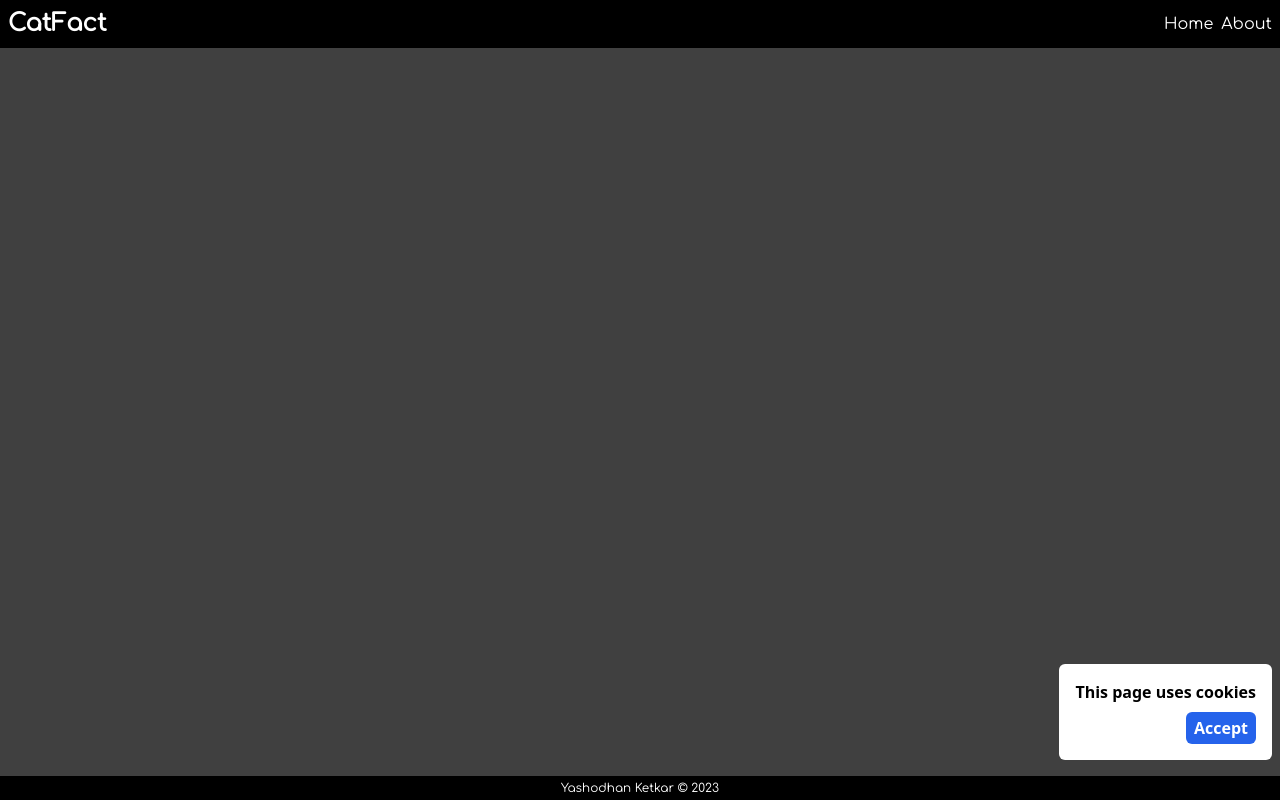
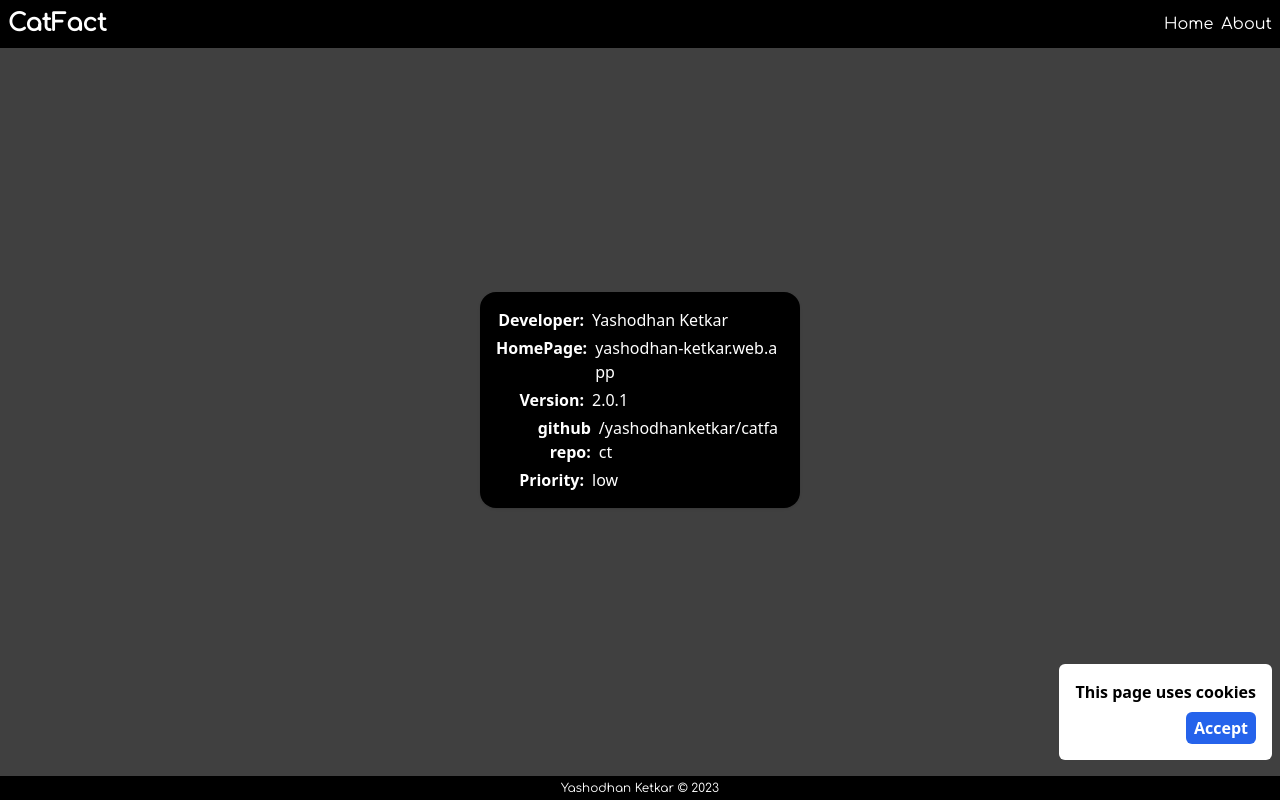
Before and after one commit to yashodhanketkar/catfact, a React (Vite) app: page /catfact/about in a window 1280 px wide. Built offline with nearby package versions, Linux system fonts and the light colour scheme; no server answers; the HTML template or start-up script is replaced by a standard one.

Commit message:
fixed routing for gh-pages

```diff
--- a/package.json
+++ b/package.json
@@ -5,8 +5,7 @@
   "private": true,
   "scripts": {
     "dev": "vite",
-    "predeploy": "npm run build",
-    "deploy": "gh-pages -d build",
+    "deploy": "gh-pages -d dist",
     "build": "tsc && vite build",
     "serve": "vite preview"
   },
--- a/src/components/interface/navbar.tsx
+++ b/src/components/interface/navbar.tsx
@@ -8,10 +8,10 @@ export const NavBar = () => {
     <div className="inline-flex justify-end w-1/6 ">
       <ul className="inline-flex gap-2">
         <li>
-          <NavLink to="/">Home</NavLink>
+          <NavLink to="/catfact/">Home</NavLink>
         </li>
         <li>
-          <NavLink to="/about">About</NavLink>
+          <NavLink to="/catfact/about">About</NavLink>
         </li>
       </ul>
     </div>
--- a/src/routes/index.tsx
+++ b/src/routes/index.tsx
@@ -4,8 +4,8 @@ import { FactPage, AboutPage } from "../pages";
 const PageRouter = () => {
   return (
     <Routes>
-      <Route path="/" element={<FactPage />} />
-      <Route path="/about" element={<AboutPage />} />
+      <Route path="/catfact/" element={<FactPage />} />
+      <Route path="/catfact/about" element={<AboutPage />} />
     </Routes>
   );
 };
```
